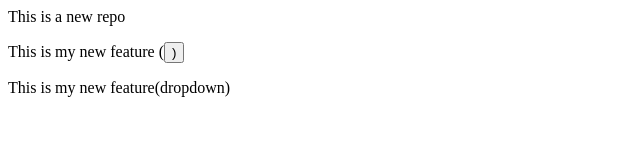
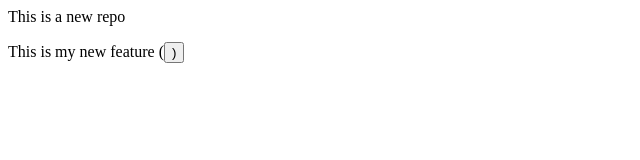
Before and after one commit to Bhavanikamlay07/localrepo, a plain HTML site: page index.html in a window 1280 px wide. Shown: the whole page, without its empty margins (0-640 px from the left). Drawn offline with Linux system fonts and the light colour scheme.

```diff
--- a/index.html
+++ b/index.html
@@ -1,5 +1,3 @@
 <p>This is a new repo</p>
 
 <p>This is my new feature (<button>)</button></p>
-
-<p>This is my new feature(dropdown)</p>
```
